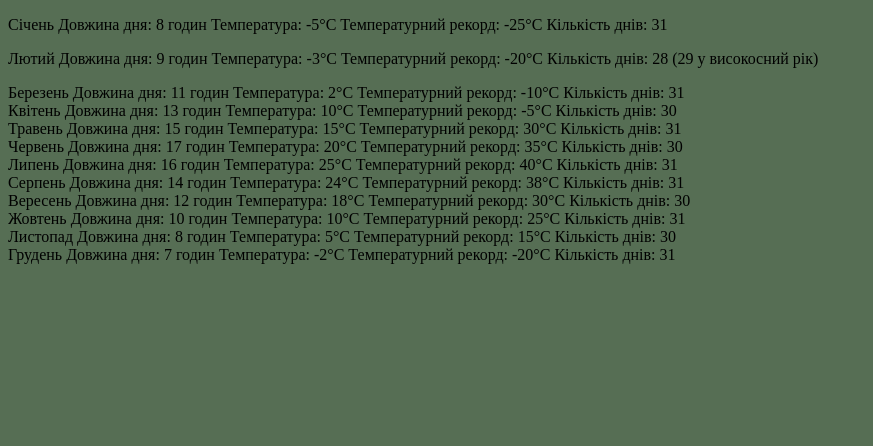
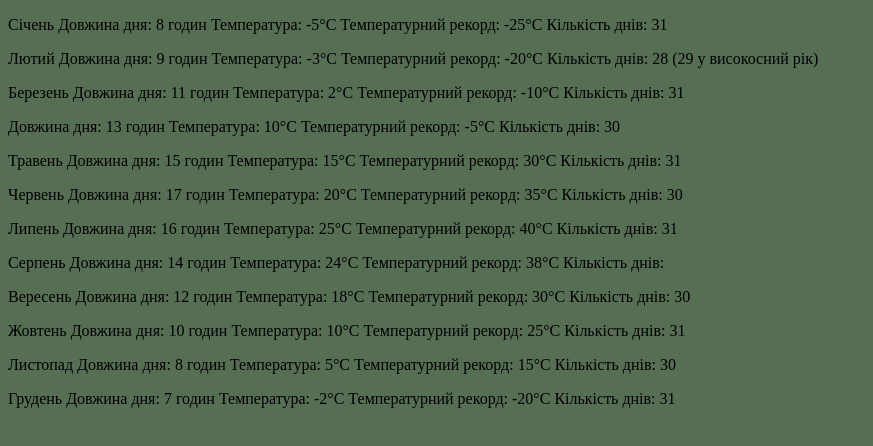
Before and after one commit to Garfildstudia/HomeWork_for_mentor, a plain HTML site: page hw_2_3_two_variant/hw_2_3_two_variant.html in a window 1280 px wide. Shown: the whole page, without its empty margins (0-873 px from the left). Drawn offline with Linux system fonts and the light colour scheme.

Commit message:
hw_2_3_two_ended

```diff
--- a/hw_2_3_two_variant/hw_2_3_two_variant.html
+++ b/hw_2_3_two_variant/hw_2_3_two_variant.html
@@ -21,57 +21,86 @@
       Температурний рекорд: -20°C
       Кількість днів: 28 (29 у високосний рік)</p>
   </div>
-    <p></p>Березень
+    <p>Березень
     Довжина дня: 11 годин
     Температура: 2°C
     Температурний рекорд: -10°C
     Кількість днів: 31
+    </p>
   </div>
-  <div class="weather">Квітень
+  <div class="weather">
+    <p>
     Довжина дня: 13 годин
     Температура: 10°C
     Температурний рекорд: -5°C
-    Кількість днів: 30</div>
-  <div class="weather">Травень
+    Кількість днів: 30
+    </p>
+  </div>
+  <div class="weather">
+    <p>Травень
     Довжина дня: 15 годин
     Температура: 15°C
     Температурний рекорд: 30°C
-    Кількість днів: 31</div>
-  <div class="weather">Червень
+    Кількість днів: 31
+    </p>
+  </div>
+  <div class="weather">
+    <p>Червень
     Довжина дня: 17 годин
     Температура: 20°C
     Температурний рекорд: 35°C
-    Кількість днів: 30</div>
-  <div class="weather">Липень
+    Кількість днів: 30
+    </p>
+  </div>
+  <div class="weather">
+    <p>Липень
     Довжина дня: 16 годин
     Температура: 25°C
     Температурний рекорд: 40°C
-    Кількість днів: 31</div>
-  <div class="weather">Серпень
+    Кількість днів: 31
+    </p>
+  </div>
+  <div class="weather">
+    <p>Серпень
     Довжина дня: 14 годин
     Температура: 24°C
     Температурний рекорд: 38°C
-    Кількість днів: 31</div>
-  <div class="weather">Вересень
+    Кількість днів:
+    </p>
+  </div>
+  <div class="weather">
+    <p>Вересень
     Довжина дня: 12 годин
     Температура: 18°C
     Температурний рекорд: 30°C
-    Кількість днів: 30</div>
-  <div class="weather">Жовтень
+    Кількість днів: 30</p>
+  </div>
+  <div class="weather">
+    <p>Жовтень
     Довжина дня: 10 годин
     Температура: 10°C
     Температурний рекорд: 25°C
-    Кількість днів: 31</div>
-  <div class="weather">Листопад
+    Кількість днів: 31
+    </p>
+  </div>
+  <div class="weather">
+    <p>Листопад
     Довжина дня: 8 годин
     Температура: 5°C
     Температурний рекорд: 15°C
-    Кількість днів: 30</div>
-  <div class="weather">Грудень
+    Кількість днів: 30
+    </p>
+  </div>
+  <div class="weather">
+    Грудень
     Довжина дня: 7 годин
     Температура: -2°C
     Температурний рекорд: -20°C
-    Кількість днів: 31</div>
+    Кількість днів: 31
+    </p>
   </div>
+
+  </div>
+
 </body>
 </html>
```
